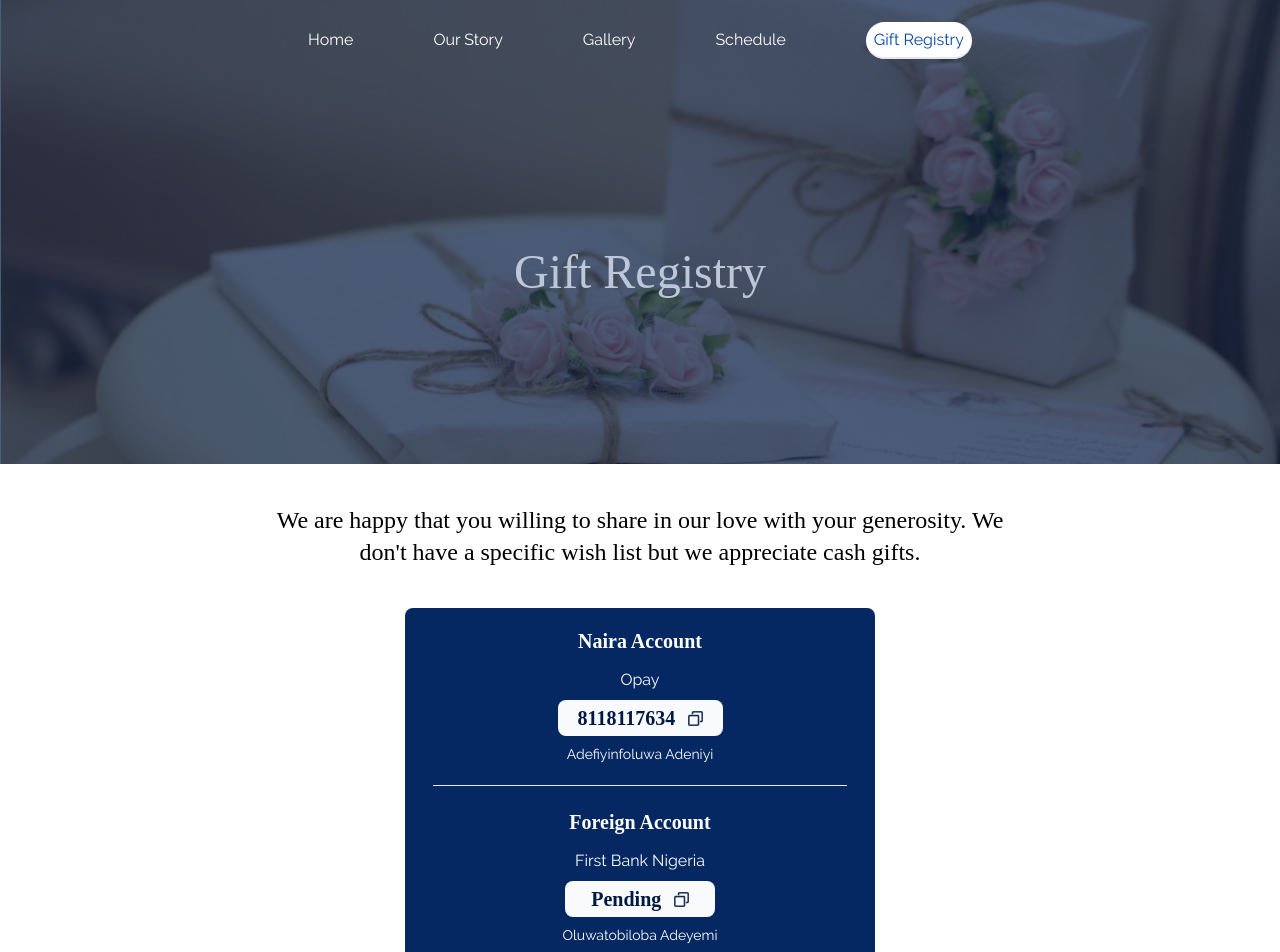
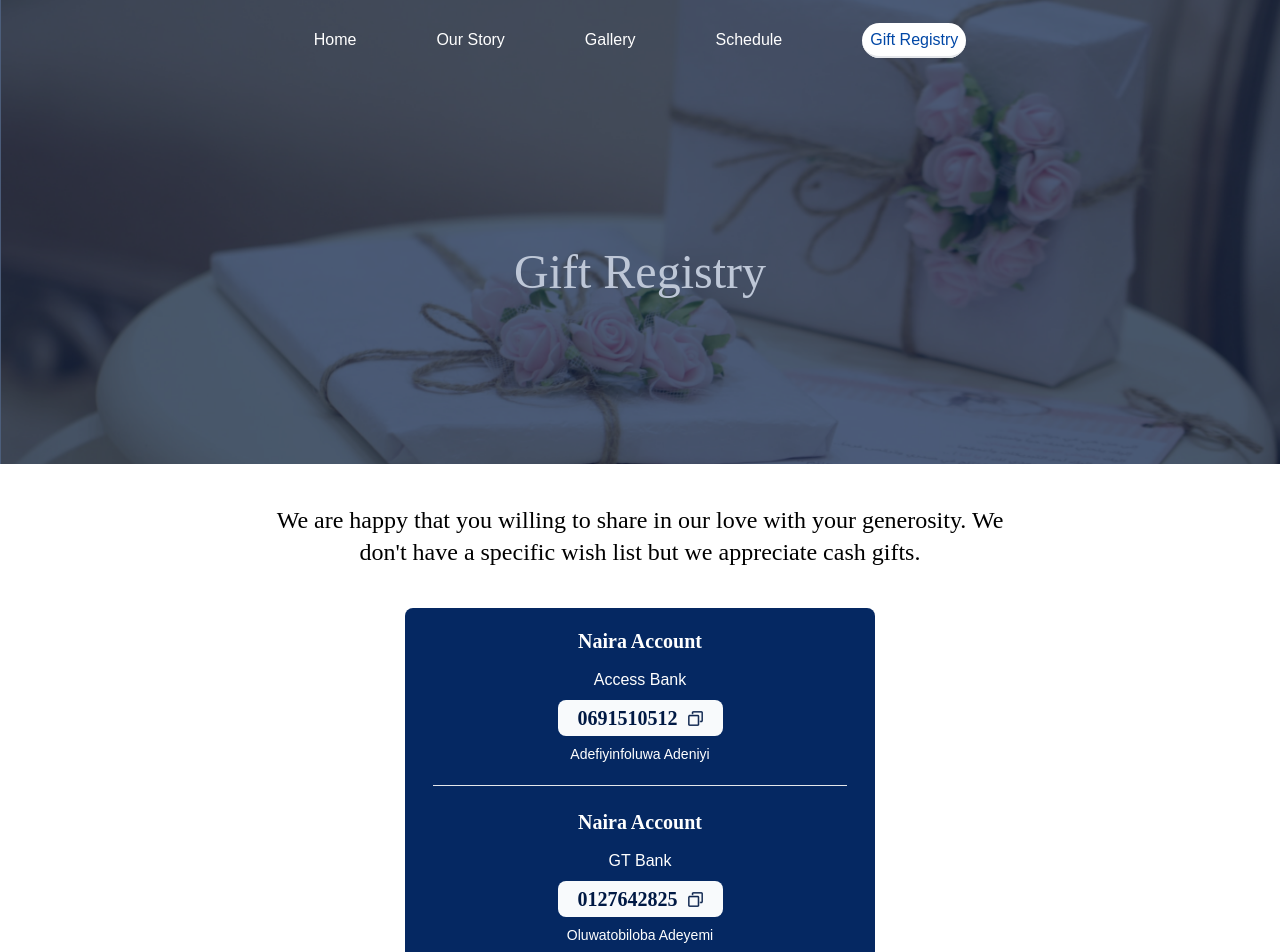
Before and after one commit to lumie31/wedding-website, a Next.js app: page /gift-registry in a window 1280 px wide. Shown: the top 952 px of the page. Built offline with nearby package versions, Linux system fonts and the light colour scheme.

Commit message:
Implement copy-to-clipboard functionality

```diff
--- a/app/gift-registry/page.tsx
+++ b/app/gift-registry/page.tsx
@@ -1,11 +1,25 @@
 'use client';
 
+import Image from 'next/image';
 import Header from '@/components/Header';
 import Footer from '@/components/Footer';
 import copy from '@/public/images/copy.png';
-import Image from 'next/image';
+import { ToastContainer, toast } from 'react-toastify';
+import 'react-toastify/dist/ReactToastify.css';
 
 export default function GiftRegistry() {
+  function copyToClipboard(numString: string) {
+    navigator.clipboard.writeText(numString);
+    toast('Copied!', {
+      position: 'top-right',
+      autoClose: 500,
+      hideProgressBar: false,
+      closeOnClick: true,
+      pauseOnHover: true,
+      draggable: false,
+    });
+  }
+
   return (
     <div>
       <Header backgroundImg='bg-gift'>
@@ -20,19 +34,26 @@ export default function GiftRegistry() {
         <div className='flex flex-col justify-around h-96 w-full rounded-lg bg-[#052862] py-3 px-7 my-5 mx-5 text-center font-sans sm:w-[470px] text-white'>
           <h6 className='font-serif font-semibold text-xl'>Naira Account</h6>
           <div className='flex flex-col items-center'>
-            <h5 className=''>Opay</h5>
-            <button className='rounded-lg bg-slate-50 text-[#001944] px-5 py-1 my-2 w-[165px] font-serif font-bold flex justify-between items-center text-xl'>
-              8118117634
+            <h5 className=''>Access Bank</h5>
+            <button
+              onClick={() => copyToClipboard('0691510512')}
+              className='rounded-lg bg-slate-50 text-[#001944] px-5 py-1 my-2 w-[165px] font-serif font-bold flex justify-between items-center text-xl hover:bg-slate-200'
+            >
+              0691510512
               <Image src={copy} alt='copy' width={15} height={15} />
             </button>
+            <ToastContainer style={{ width: '200px' }} />
             <p className='font-light'>Adefiyinfoluwa Adeniyi</p>
           </div>
           <hr className='my-4 sm:my-2' />
-          <h6 className='font-serif font-semibold text-xl'>Foreign Account</h6>
+          <h6 className='font-serif font-semibold text-xl'>Naira Account</h6>
           <div className='flex flex-col items-center'>
-            <h5 className=''>First Bank Nigeria</h5>
-            <button className='rounded-lg bg-slate-50 text-[#001944] px-5 py-1 my-2 w-[150px] font-serif font-bold flex justify-around items-center text-xl'>
-              Pending
+            <h5 className=''>GT Bank </h5>
+            <button
+              onClick={() => copyToClipboard('0127642825')}
+              className='rounded-lg bg-slate-50 text-[#001944] px-5 py-1 my-2 w-[165px] font-serif font-bold flex justify-between items-center text-xl hover:bg-slate-200'
+            >
+              0127642825
               <Image src={copy} alt='copy' width={15} height={15} />
             </button>
             <p className='font-light'>Oluwatobiloba Adeyemi</p>
--- a/app/globals.css
+++ b/app/globals.css
@@ -2,10 +2,12 @@
 @tailwind components;
 @tailwind utilities;
 
-@font-face {
+/* @import url('https://fonts.googleapis.com/css2?family=Raleway&display=swap'); */
+
+/* @font-face {
   font-family: "Raleway";
   src: url("/public/fonts/Raleway-Regular.ttf");
-}
+} */
 
 @layer base {
   h1 {
```
